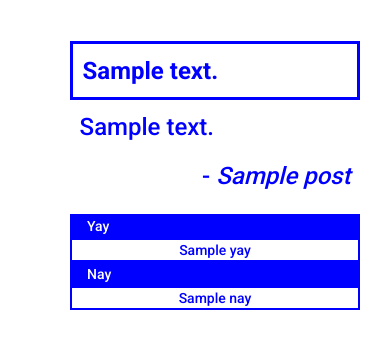
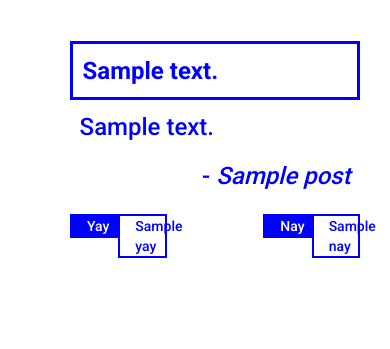
Before and after one commit to sargentfrancesca/newlynpolls, a Flask app: template app/templates/plain_posts.html in a window 390 px wide. Shown: the top 349 px of the page. Run offline with Flask 2, Linux system fonts and the light colour scheme; the template is opened without the code that fills it: most values are stand-ins (such as "Sample title", 1, 10 or a date in 2020); parts of the project's set-up code (start-up, migrations or seed data) failed here and were passed over; some libraries are stand-ins or nearby versions.

Commit message:
sorted weirdy responsiveness on yaynay

```diff
--- a/app/templates/poll/_plain_posts.html
+++ b/app/templates/poll/_plain_posts.html
@@ -13,8 +13,8 @@
                     <p>- <em>{{ post.name }}</em></p>
             </div>
             <div class="row-fluid vote">
-                <div data-post="{{post.id}}" data-vote="yay" class="yay v col-lg-1">Yay</div><div data-post="{{post.id}}" class="yay-count col-lg-1">{{post.yay}}</div>
-                <div data-post="{{post.id}}" data-vote="nay" class="nay v col-lg-1 col-lg-offset-8">Nay</div><div data-post="{{post.id}}" class="nay-count col-lg-1">{{post.nay}}</div>
+                <div data-post="{{post.id}}" data-vote="yay" class="yay v col-sm-1 col-xs-2">Yay</div><div data-post="{{post.id}}" class="yay-count col-sm-1 col-xs-2">{{post.yay}}</div>
+                <div data-post="{{post.id}}" data-vote="nay" class="nay v col-sm-1 col-sm-offset-8 col-xs-2 col-xs-offset-4">Nay</div><div data-post="{{post.id}}" class="nay-count col-sm-1 col-xs-2">{{post.nay}}</div>
             </div>
         </li>
     </div>
```
